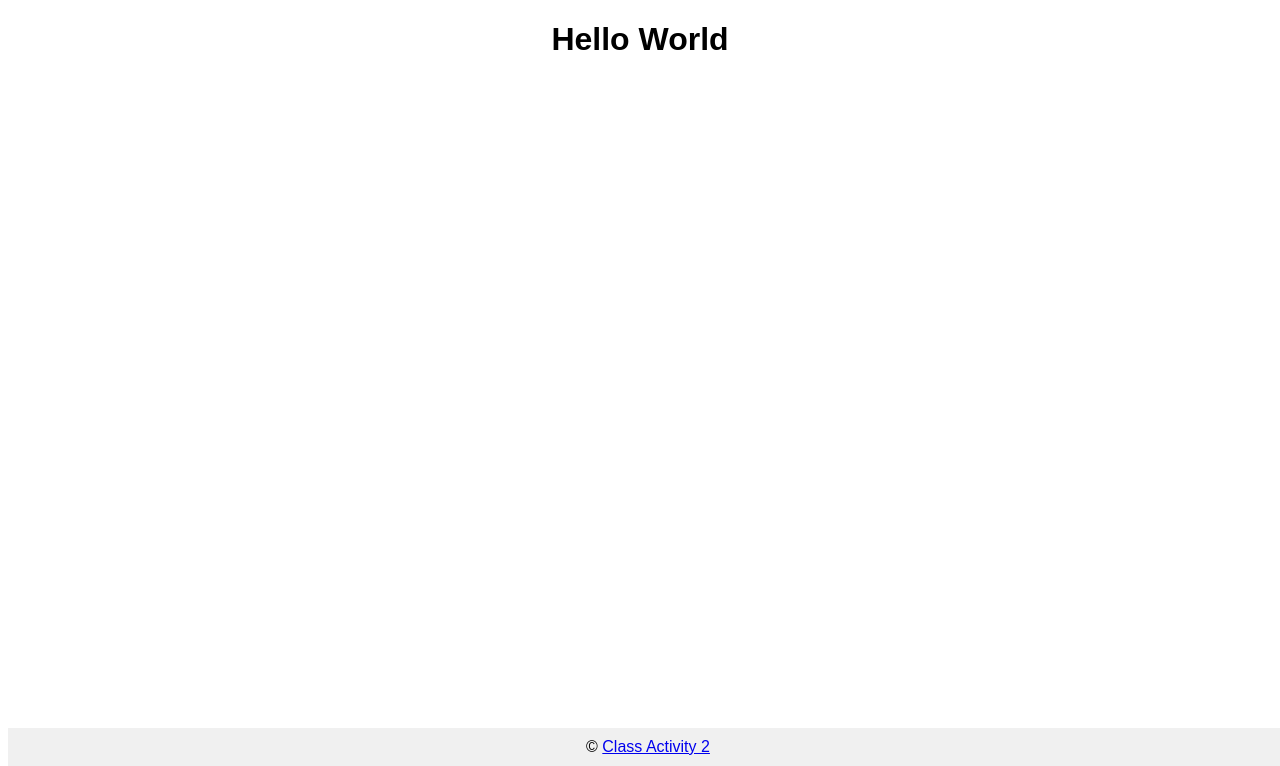
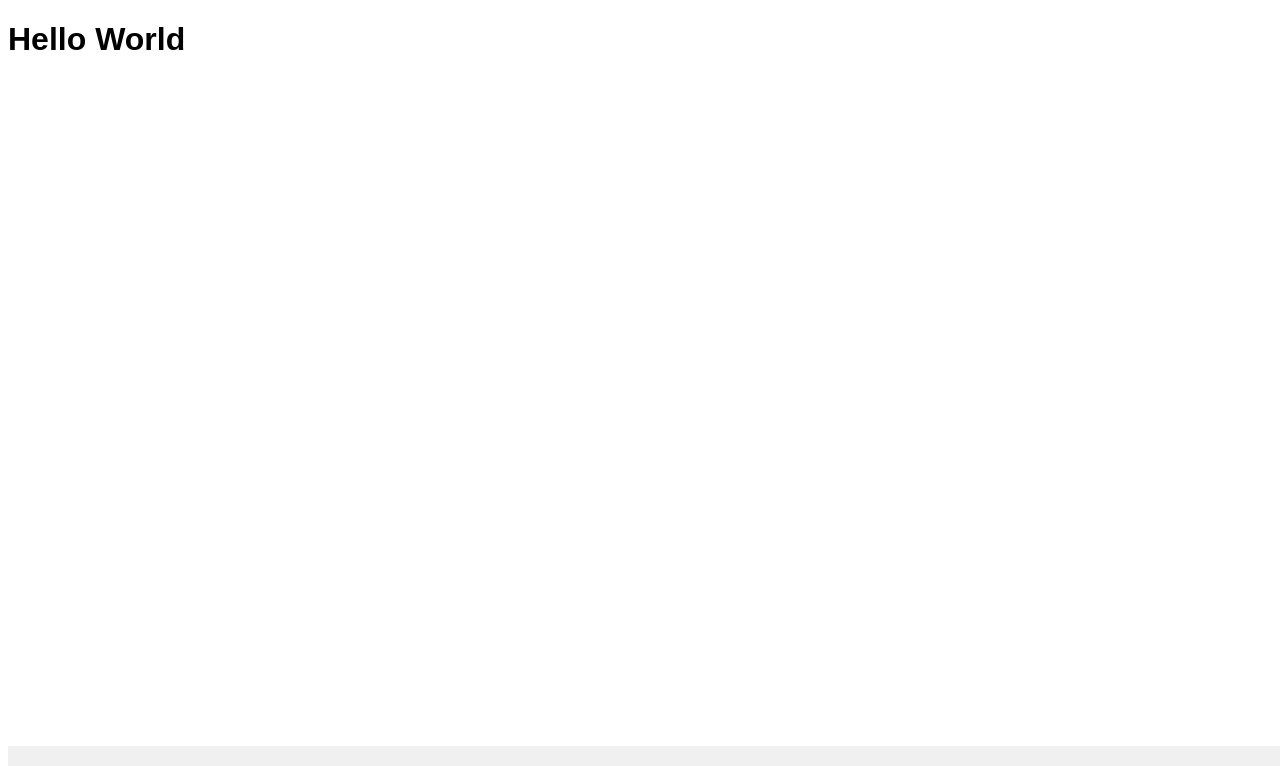
Before and after one commit to evrtech/CA2, a Flask app: template templates/index.html in a window 1280 px wide. Shown: the part 34-800 px from the top of the page. Run offline with Flask 2, Linux system fonts and the light colour scheme; the template is opened without the code that fills it, so the values that code supplies are empty.

Commit message:
Solved some issues

```diff
--- a/static/style.css
+++ b/static/style.css
@@ -15,7 +15,7 @@ nav li {
 
 #hello-message {
     color: black;
-    text-align: center;
+    /* text-align: center; */
 }
 
 footer {
--- a/templates/index.html
+++ b/templates/index.html
@@ -17,8 +17,7 @@
     <h1 id="hello-message">Hello World</h1>
 
     <footer>
-        &copy; <span id="current-year"></span>
-        <a href="https://github.com/evrtech/CA2">Class Activity 2</a>
+
     </footer>
 
     <script src="{{ url_for('static', filename='js/script.js') }}"></script>
```
